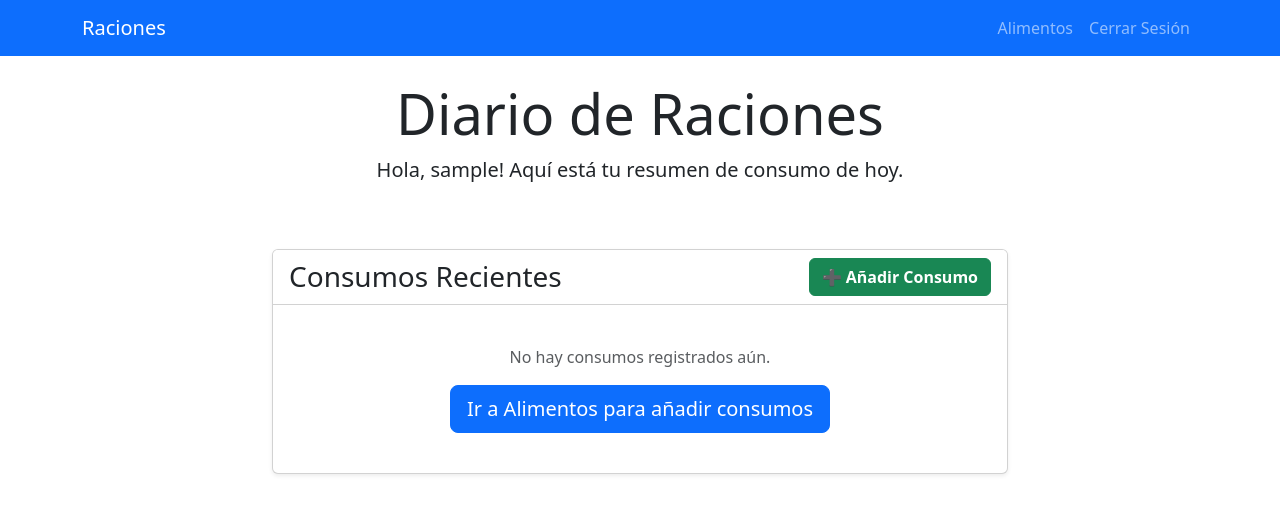
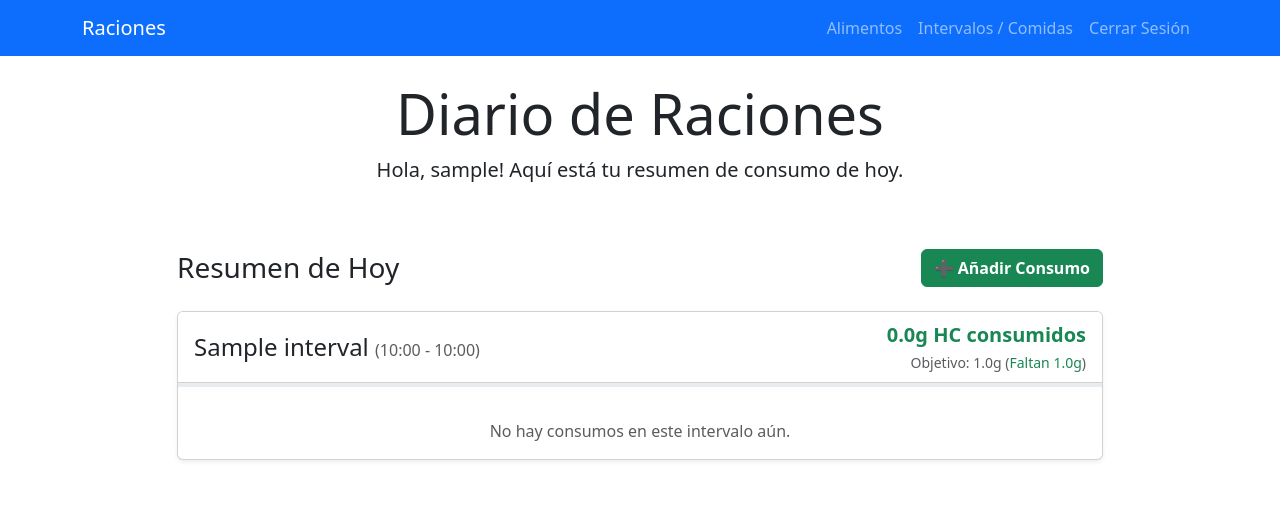
Before and after one commit to ssabate/FlaskRaciones, a Flask app: page / in a window 1280 px wide. Shown: the top 514 px of the page. Run offline with Flask 3, Linux system fonts and the light colour scheme; a user stored in the database is signed in; tables that the repository leaves empty hold one stand-in row (values such as "Sample post").

Commit message:
añado comidas con tope de raciones, agrupamiento de alim,netos en comidas

```diff
--- a/raciones/app/main.py
+++ b/raciones/app/main.py
@@ -1,16 +1,67 @@
 from flask import Blueprint, render_template, request, flash, redirect, url_for
 from flask_login import login_required, current_user
 from .extensions import db
-from .models import Food, ConsumptionLog
-from datetime import datetime
+from .models import Food, ConsumptionLog, MealInterval
+from datetime import datetime, timedelta, date
 
 bp = Blueprint('main', __name__)
 
 @bp.route('/')
 def index():
     if current_user.is_authenticated:
-        logs = current_user.logs.order_by(ConsumptionLog.fecha_hora.desc()).limit(10).all()
-        return render_template('index.html', logs=logs)
+        now = datetime.utcnow()
+        today = now.date()
+        yesterday = today - timedelta(days=1)
+        tomorrow = today + timedelta(days=1)
+
+        intervals_data = []
+
+        for interval in current_user.intervals.order_by(MealInterval.start_time).all():
+            if interval.start_time <= interval.end_time:
+                start_dt = datetime.combine(today, interval.start_time)
+                end_dt = datetime.combine(today, interval.end_time)
+            else:
+                if now.time() <= interval.end_time:
+                    start_dt = datetime.combine(yesterday, interval.start_time)
+                    end_dt = datetime.combine(today, interval.end_time)
+                else:
+                    start_dt = datetime.combine(today, interval.start_time)
+                    end_dt = datetime.combine(tomorrow, interval.end_time)
+
+            logs = current_user.logs.filter(
+                ConsumptionLog.fecha_hora >= start_dt,
+                ConsumptionLog.fecha_hora <= end_dt
+            ).all()
+
+            # Group by food
+            grouped_logs = {}
+            total_carbos = 0.0
+
+            for log in logs:
+                total_carbos += log.carbohidratos_calculados
+                if log.food_id in grouped_logs:
+                    grouped_logs[log.food_id]['cantidad_gramos'] += log.cantidad_gramos
+                    grouped_logs[log.food_id]['carbohidratos'] += log.carbohidratos_calculados
+                else:
+                    grouped_logs[log.food_id] = {
+                        'food': log.food,
+                        'cantidad_gramos': log.cantidad_gramos,
+                        'carbohidratos': log.carbohidratos_calculados
+                    }
+
+            percentage = (total_carbos / interval.target_hc * 100) if interval.target_hc else 0
+
+            intervals_data.append({
+                'interval': interval,
+                'grouped_logs': list(grouped_logs.values()),
+                'total_carbos': total_carbos,
+                'target_hc': interval.target_hc,
+                'remaining_hc': (interval.target_hc - total_carbos) if interval.target_hc is not None else None,
+                'percentage': percentage,
+                'is_active': start_dt <= now <= end_dt
+            })
+
+        return render_template('index.html', intervals_data=intervals_data)
     return render_template('index.html')
 
 @bp.route('/foods')
@@ -87,3 +138,76 @@ def add_food():
 
     db.session.commit()
     return redirect(url_for('main.foods'))
+
+@bp.route('/intervals')
+@login_required
+def intervals():
+    user_intervals = current_user.intervals.order_by(MealInterval.start_time).all()
+    return render_template('intervals.html', intervals=user_intervals)
+
+@bp.route('/add_interval', methods=['POST'])
+@login_required
+def add_interval():
+    name = request.form.get('name')
+    start_time_str = request.form.get('start_time')
+    end_time_str = request.form.get('end_time')
+    target_hc_str = request.form.get('target_hc')
+
+    try:
+        start_time = datetime.strptime(start_time_str, '%H:%M').time()
+        end_time = datetime.strptime(end_time_str, '%H:%M').time()
+        target_hc = float(target_hc_str) if target_hc_str else None
+
+        new_interval = MealInterval(
+            user_id=current_user.id,
+            name=name,
+            start_time=start_time,
+            end_time=end_time,
+            target_hc=target_hc
+        )
+        db.session.add(new_interval)
+        db.session.commit()
+        flash('Intervalo añadido exitosamente.')
+    except Exception as e:
+        flash('Error al añadir el intervalo. Verifica los datos.')
+
+    return redirect(url_for('main.intervals'))
+
+@bp.route('/edit_interval/<int:interval_id>', methods=['POST'])
+@login_required
+def edit_interval(interval_id):
+    interval = db.session.get(MealInterval, interval_id)
+    if not interval or interval.user_id != current_user.id:
+        flash('Intervalo no encontrado o acceso denegado.')
+        return redirect(url_for('main.intervals'))
+
+    name = request.form.get('name')
+    start_time_str = request.form.get('start_time')
+    end_time_str = request.form.get('end_time')
+    target_hc_str = request.form.get('target_hc')
+
+    try:
+        interval.name = name
+        interval.start_time = datetime.strptime(start_time_str, '%H:%M').time()
+        interval.end_time = datetime.strptime(end_time_str, '%H:%M').time()
+        interval.target_hc = float(target_hc_str) if target_hc_str else None
+
+        db.session.commit()
+        flash('Intervalo actualizado exitosamente.')
+    except Exception as e:
+        flash('Error al actualizar el intervalo. Verifica los datos.')
+
+    return redirect(url_for('main.intervals'))
+
+@bp.route('/delete_interval/<int:interval_id>', methods=['POST'])
+@login_required
+def delete_interval(interval_id):
+    interval = db.session.get(MealInterval, interval_id)
+    if not interval or interval.user_id != current_user.id:
+        flash('Intervalo no encontrado o acceso denegado.')
+        return redirect(url_for('main.intervals'))
+
+    db.session.delete(interval)
+    db.session.commit()
+    flash('Intervalo eliminado exitosamente.')
+    return redirect(url_for('main.intervals'))
--- a/raciones/app/templates/base.html
+++ b/raciones/app/templates/base.html
@@ -17,6 +17,7 @@
                 <ul class="navbar-nav ms-auto">
                     {% if current_user.is_authenticated %}
                         <li class="nav-item"><a class="nav-link" href="{{ url_for('main.foods') }}">Alimentos</a></li>
+                        <li class="nav-item"><a class="nav-link" href="{{ url_for('main.intervals') }}">Intervalos / Comidas</a></li>
                         <li class="nav-item"><a class="nav-link" href="{{ url_for('auth.logout') }}">Cerrar Sesión</a></li>
                     {% else %}
                         <li class="nav-item"><a class="nav-link" href="{{ url_for('auth.login') }}">Iniciar Sesión</a></li>
--- a/raciones/app/templates/index.html
+++ b/raciones/app/templates/index.html
@@ -15,43 +15,91 @@
 
 {% if current_user.is_authenticated %}
 <div class="row">
-    <div class="col-md-8 mx-auto">
-        <div class="card shadow-sm">
-            <div class="card-header bg-white d-flex justify-content-between align-items-center">
-                <h3 class="card-title mb-0">Consumos Recientes</h3>
+    <div class="col-md-10 mx-auto">
+        <div class="d-flex justify-content-between align-items-center mb-4">
+            <h3 class="mb-0">Resumen de Hoy</h3>
             <a href="{{ url_for('main.foods') }}" class="btn btn-success fw-bold">➕ Añadir Consumo</a>
         </div>
+
+        {% if intervals_data %}
+            {% for data in intervals_data %}
+                <div class="card shadow-sm mb-4 {% if data.is_active %}border-primary{% endif %}">
+                    <div class="card-header bg-white d-flex justify-content-between align-items-center">
+                        <h4 class="card-title mb-0">
+                            {{ data.interval.name }}
+                            <small class="text-muted fs-6">({{ data.interval.start_time.strftime('%H:%M') }} - {{ data.interval.end_time.strftime('%H:%M') }})</small>
+                            {% if data.is_active %}
+                                <span class="badge bg-primary ms-2">Intervalo Actual</span>
+                            {% endif %}
+                        </h4>
+                        <div class="text-end">
+                            {% set text_color = 'text-success' %}
+                            {% if data.percentage >= 100 %}
+                                {% set text_color = 'text-danger' %}
+                            {% elif data.percentage >= 80 %}
+                                {% set text_color = 'text-warning' %}
+                            {% endif %}
+
+                            <strong class="{{ text_color }} fs-5">{{ "%.1f"|format(data.total_carbos) }}g HC consumidos</strong>
+                            {% if data.target_hc is not none %}
+                                <br>
+                                <small class="text-muted">
+                                    Objetivo: {{ "%.1f"|format(data.target_hc) }}g
+                                    {% if data.remaining_hc >= 0 %}
+                                        (<span class="{{ text_color }}">Faltan {{ "%.1f"|format(data.remaining_hc) }}g</span>)
+                                    {% else %}
+                                        (<span class="text-danger fw-bold">Sobrepasado por {{ "%.1f"|format(data.remaining_hc | abs) }}g</span>)
+                                    {% endif %}
+                                </small>
+                            {% endif %}
+                        </div>
+                    </div>
+                    {% if data.target_hc is not none %}
+                    <div class="progress" style="height: 4px; border-radius: 0;">
+                        {% set bg_color = 'bg-success' %}
+                        {% if data.percentage >= 100 %}
+                            {% set bg_color = 'bg-danger' %}
+                        {% elif data.percentage >= 80 %}
+                            {% set bg_color = 'bg-warning' %}
+                        {% endif %}
+                        <div class="progress-bar {{ bg_color }}" role="progressbar" style="width: {{ [data.percentage, 100]|min }}%;" aria-valuenow="{{ data.percentage }}" aria-valuemin="0" aria-valuemax="100"></div>
+                    </div>
+                    {% endif %}
                     <div class="card-body">
-                {% if logs %}
-                    <table class="table table-hover">
+                        {% if data.grouped_logs %}
+                            <table class="table table-hover mb-0">
                                 <thead>
                                     <tr>
-                                <th>Fecha/Hora</th>
                                         <th>Alimento</th>
-                                <th>Cantidad (g)</th>
+                                        <th>Cantidad Total (g)</th>
                                         <th>Hidratos (g)</th>
                                     </tr>
                                 </thead>
                                 <tbody>
-                            {% for log in logs %}
+                                    {% for log_data in data.grouped_logs %}
                                     <tr>
-                                <td>{{ log.fecha_hora.strftime('%Y-%m-%d %H:%M') }}</td>
-                                <td>{{ log.food.nombre }}</td>
-                                <td>{{ log.cantidad_gramos }}g</td>
-                                <td><strong>{{ "%.1f"|format(log.carbohidratos_calculados) }}g</strong></td>
+                                        <td>{{ log_data.food.nombre }}</td>
+                                        <td>{{ log_data.cantidad_gramos }}g</td>
+                                        <td><strong>{{ "%.1f"|format(log_data.carbohidratos) }}g</strong></td>
                                     </tr>
                                     {% endfor %}
                                 </tbody>
                             </table>
                         {% else %}
-                    <div class="text-center my-4">
-                        <p class="text-muted mb-3">No hay consumos registrados aún.</p>
-                        <a href="{{ url_for('main.foods') }}" class="btn btn-lg btn-primary">Ir a Alimentos para añadir consumos</a>
+                            <p class="text-muted text-center mb-0 my-3">No hay consumos en este intervalo aún.</p>
+                        {% endif %}
+                    </div>
+                </div>
+            {% endfor %}
+        {% else %}
+            <div class="card shadow-sm">
+                <div class="card-body text-center my-4">
+                    <p class="text-muted mb-3">No hay intervalos de comidas configurados.</p>
+                    <a href="{{ url_for('main.intervals') }}" class="btn btn-lg btn-outline-primary">Configurar Intervalos</a>
+                </div>
             </div>
         {% endif %}
     </div>
 </div>
-    </div>
-</div>
 {% endif %}
 {% endblock %}
```
Also changed, not shown: raciones/app/auth.py (+12 -2 lines), raciones/app/models.py (+14 -0 lines). Lines whose indentation alone changed are shown as unchanged.
